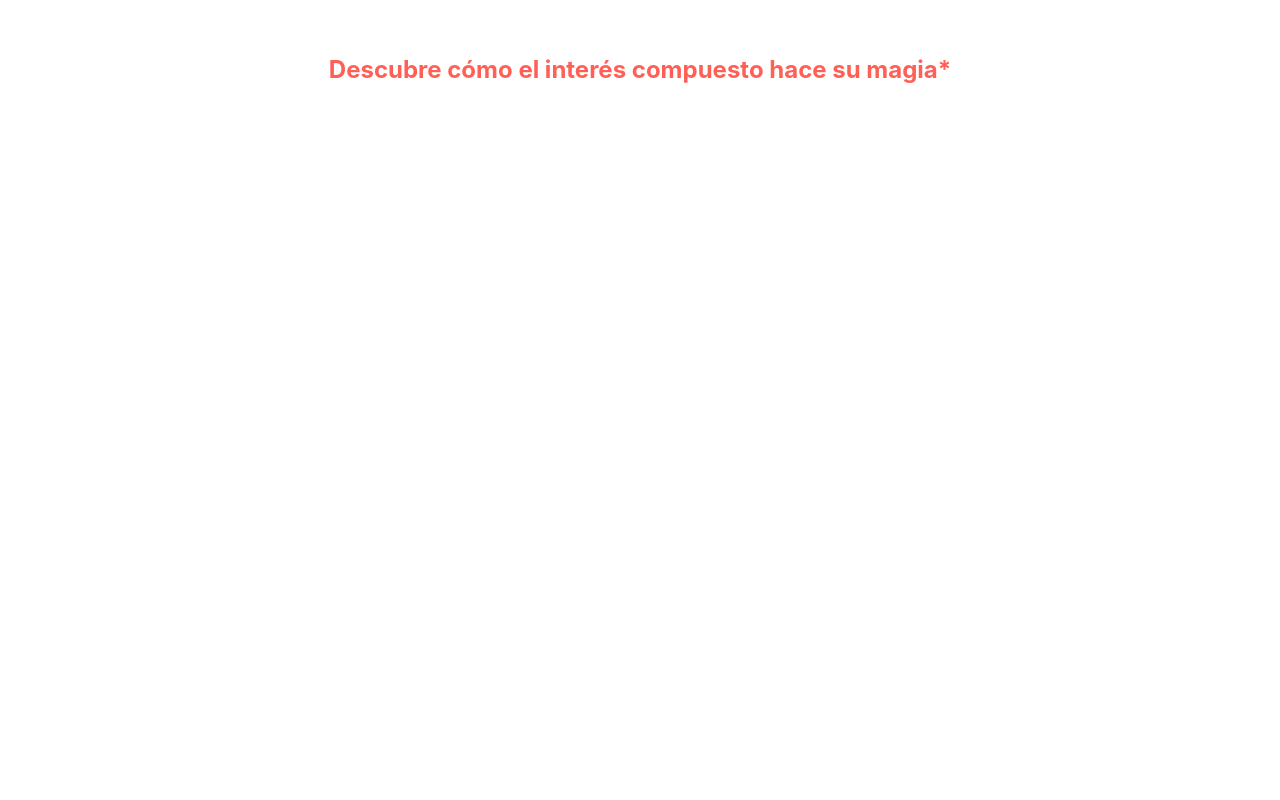
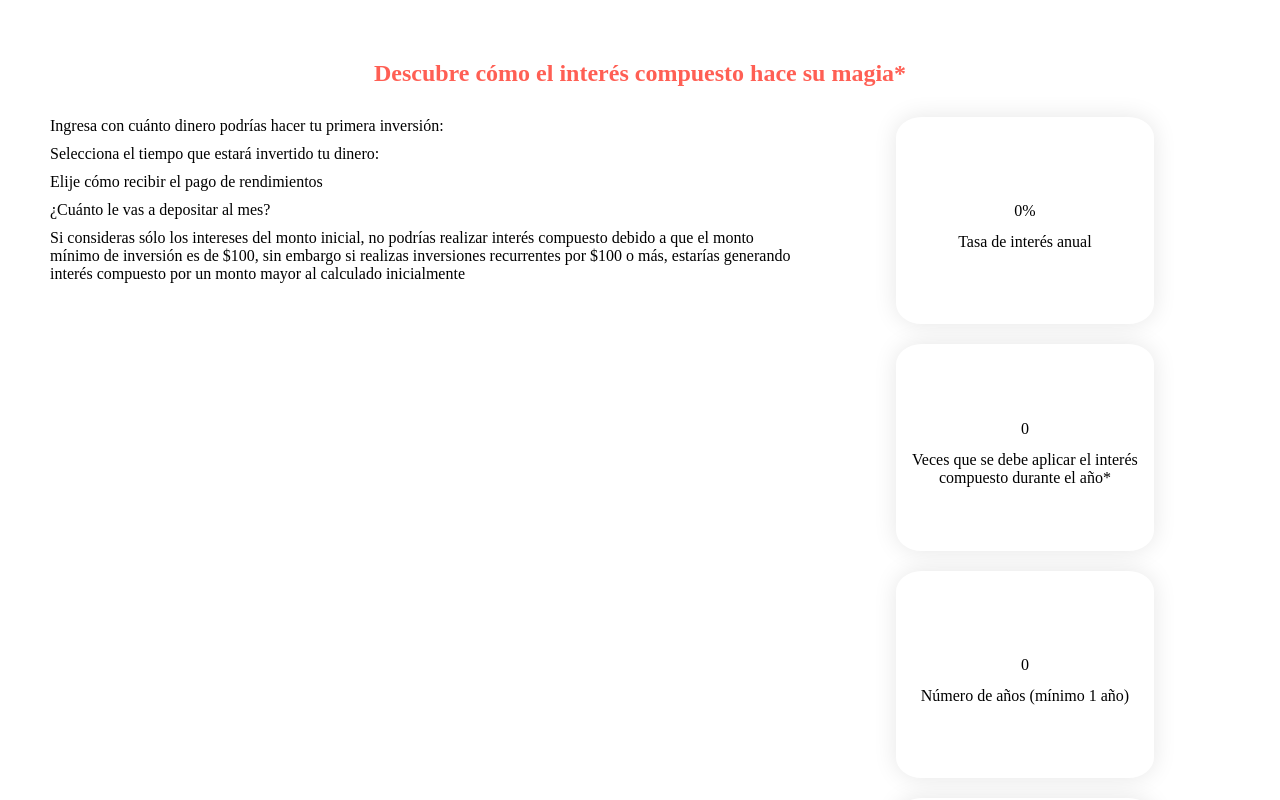
Before and after one commit to Alberto0511/Finsus, a React (Vite) app: page / in a window 1280 px wide. Shown: the top 800 px of the page. Built offline with nearby package versions, Linux system fonts and the light colour scheme.

Commit message:
Estructura

```diff
--- a/src/components/IntenerestCalculator.jsx
+++ /dev/null
@@ -1,12 +0,0 @@
-import React from 'react';
-import '../App.css';
-
-export default function IntenerestCalculator() {
-  return (
-    <div>
-      <h2 className="subtitle">
-        Descubre cómo el interés compuesto hace su magia*
-      </h2>
-    </div>
-  );
-}
--- /dev/null
+++ b/src/components/InterestCalculator.jsx
@@ -0,0 +1,68 @@
+import React from "react";
+import "../App.css";
+import "./calculator.css"
+
+export default function IntenerestCalculator() {
+  return (
+    <>
+      <div>
+        <h2 className="subtitle">
+          Descubre cómo el interés compuesto hace su magia*
+        </h2>
+      </div>
+
+      <div className="container">
+        <div>
+
+            <div className="form-div">
+              <label>Ingresa con cuánto dinero podrías hacer tu primera inversión:</label>
+            </div>
+
+            <div className="form-div">
+              <label>Selecciona el tiempo que estará invertido tu dinero:</label>
+            </div>
+
+            <div className="form-div">
+              <label>Elije cómo recibir el pago de rendimientos</label>
+            </div>
+
+            <div className="form-div">
+              <label>¿Cuánto le vas a depositar al mes?</label>
+            </div>
+
+            <div className="form-div">
+              <label>
+                Si consideras sólo los intereses del monto inicial, no podrías
+                realizar interés compuesto debido a que el monto mínimo de inversión
+                es de $100, sin embargo si realizas inversiones recurrentes por $100
+                o más, estarías generando interés compuesto por un monto mayor al
+                calculado inicialmente
+              </label>
+            </div>
+
+        </div>
+
+        <div className="cards-container">
+          <div className="card">
+            <div>0%</div>
+            <div>Tasa de interés anual</div>
+          </div>
+
+          <div className="card">
+            <div>0</div>
+            <div>Veces que se debe aplicar el interés compuesto durante el año*</div>
+          </div>
+
+          <div className="card">
+            <div>0</div>
+            <div>Número de años (mínimo 1 año)</div>
+          </div>
+          <div className="card">
+            <div>0</div>
+            <div>Aportaciones recurrentes mensuales</div>
+          </div>
+        </div>
+      </div>
+    </>
+  );
+}
--- /dev/null
+++ b/src/components/calculator.css
@@ -0,0 +1,33 @@
+.container{
+    display: flex;
+    flex-direction: row;
+}
+
+
+.form-div{
+    margin: 10px;
+    text-align: left;
+}
+
+.cards-container{
+    display: flex;
+    justify-content: center;
+    flex-wrap: wrap;
+}
+
+.card{
+    display: flex;
+    flex-direction: column;
+    justify-content: center;
+    height: 60%;
+    width: 60%;
+    /*border: 1px solid #000000;*/
+    box-shadow: 0px 0px 23px 0px rgba(0,0,0,0.1);
+    border-radius: 10%;
+    margin: 10px;
+    padding: 0%;
+
+    div{
+        margin-top: 5%;
+    }
+}
--- a/src/main.jsx
+++ b/src/main.jsx
@@ -1,10 +1,9 @@
 import { StrictMode } from 'react'
 import { createRoot } from 'react-dom/client'
-import App from './App.jsx'
-import './index.css'
+import InterestCalculatorV2 from './components/InterestCalculator.jsx'
 
 createRoot(document.getElementById('root')).render(
   <StrictMode>
-    <App />
+    <InterestCalculatorV2 />
   </StrictMode>,
 )
```
Also changed, not shown: src/App.css (line endings or trailing spaces).
